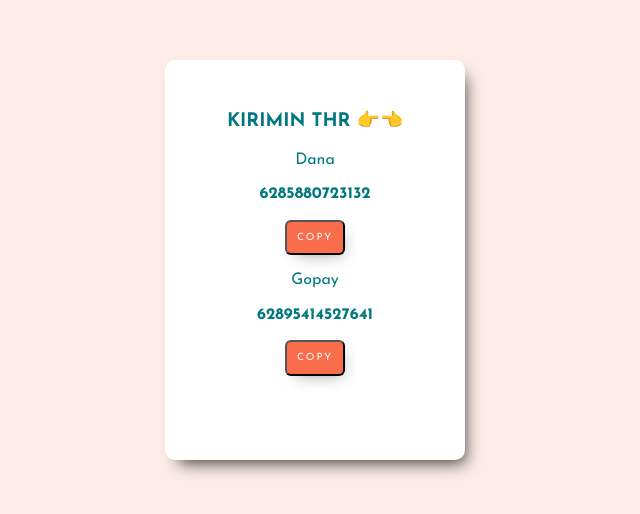
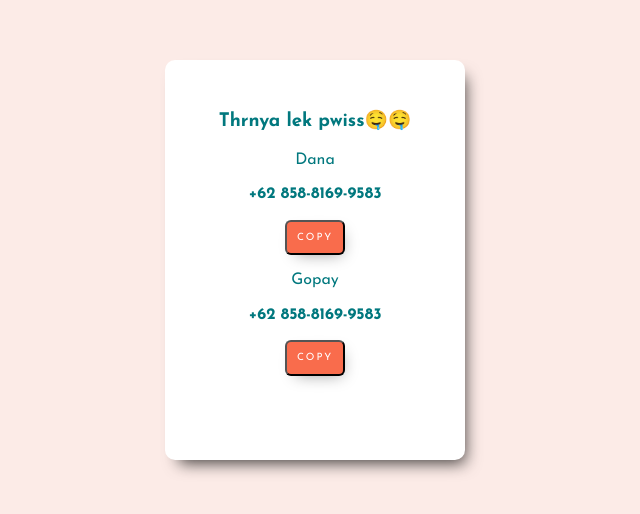
Before and after one commit to Flonzy22/lebaranlek.github.io, a plain HTML site: page THR.html in a window 1280 px wide. Shown: the part 140-654 px from the top of the page, without its empty margins (325-965 px from the left). Drawn offline with nearby package versions, Linux system fonts and the light colour scheme.

Commit message:
Update THR.html

```diff
--- a/THR.html
+++ b/THR.html
@@ -21,13 +21,13 @@
   <!-- partial:index.partial.html -->
   <div class="box">
     <div class="payment">
-      <h3>KIRIMIN THR 👉👈</h3>
+      <h3>Thrnya lek pwiss🤤🤤</h3>
       <p>Dana</p>
-      <p id="p1"><b>6285880723132</b></p>
+      <p id="p1"><b>+62 858-8169-9583</b></p>
       <button class="copy" onclick="copyToClipboard('#p1')">COPY</button>
       <br>
       <p>Gopay</p>
-      <p id="p2"><b>62895414527641</b></p>
+      <p id="p2"><b>+62 858-8169-9583</b></p>
       <button class="copy" onclick="copyToClipboard('#p2')">COPY</button>
 
     </div>
```
